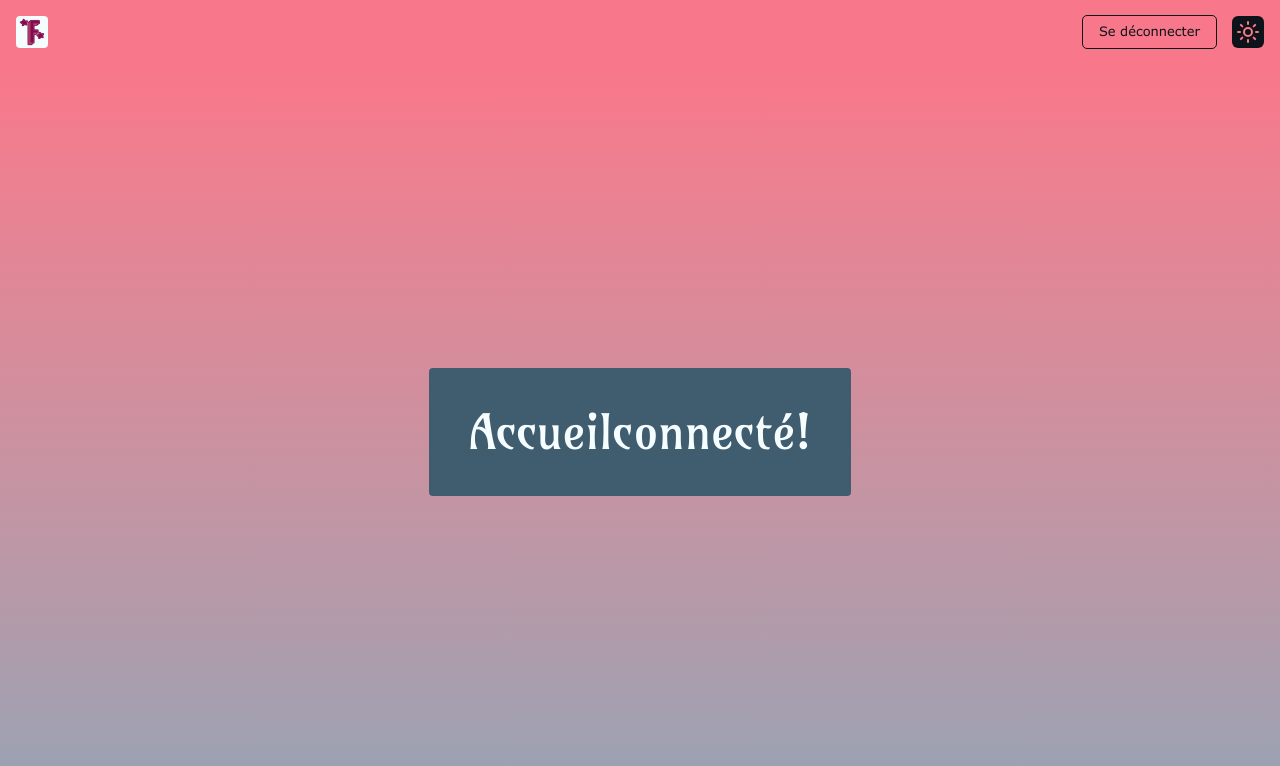
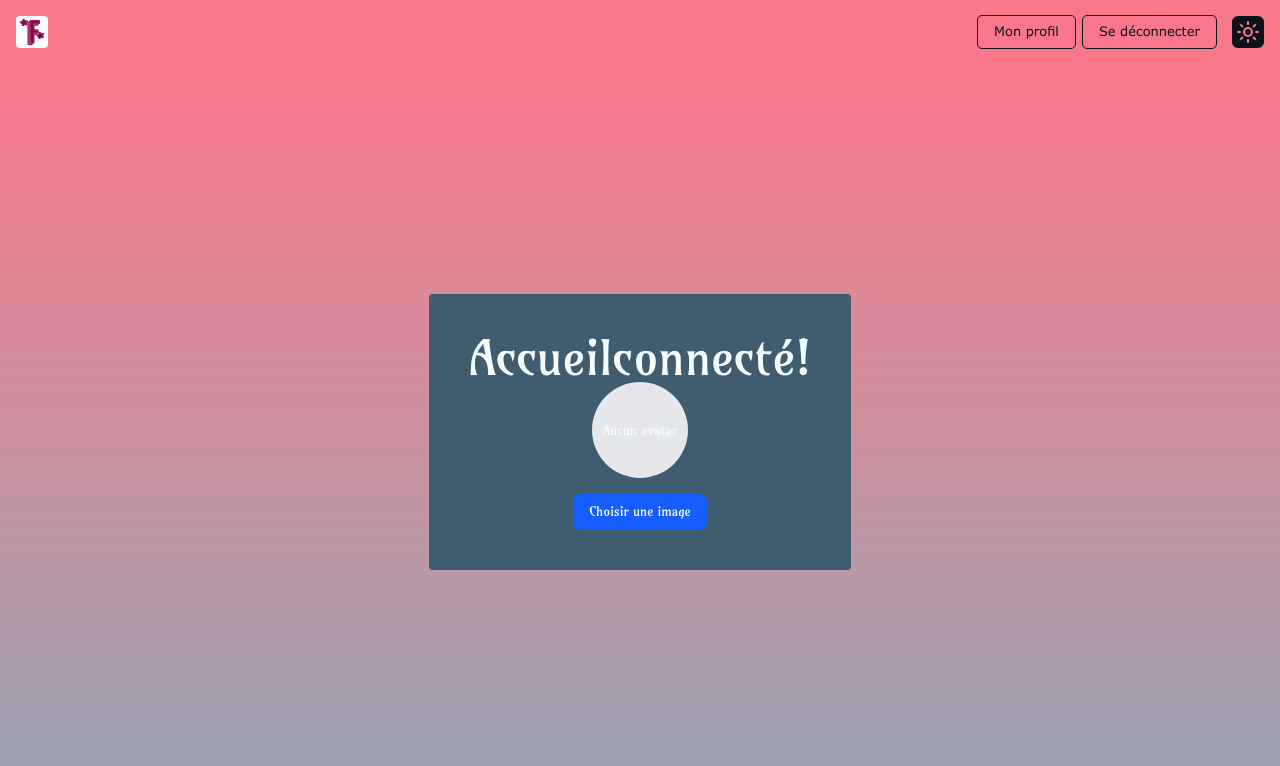
Before and after one commit to emeline-dr/forge-des-mondes, a Next.js app: page /dashboard in a window 1280 px wide. Shown: the top 766 px of the page. Built offline with nearby package versions, Linux system fonts and the light colour scheme; no server answers.

Commit message:
Supabase + erreur typo

```diff
--- a/app/dashboard/page.tsx
+++ b/app/dashboard/page.tsx
@@ -1,4 +1,5 @@
 import AnimatedText from "@/components/AnimatedText";
+import AvatarUploader from "@/components/AvatarUploader";
 
 export default async function Dashboard() {
     return (
@@ -7,6 +8,7 @@ export default async function Dashboard() {
                 <h1 className="text-5xl">
                     <AnimatedText text="Accueil connecté !" />
                 </h1>
+                <AvatarUploader />
             </div>
         </div>
     );
--- /dev/null
+++ b/components/AvatarUploader.tsx
@@ -0,0 +1,59 @@
+"use client";
+import { useState } from "react";
+import { supabase } from "../lib/supabaseClient";
+
+export default function AvatarUploader() {
+    const [imageUrl, setImageUrl] = useState<string | null>(null);
+    const [loading, setLoading] = useState(false);
+
+    async function handleUpload(e: React.ChangeEvent<HTMLInputElement>) {
+        const file = e.target.files?.[0];
+        if (!file) return;
+
+        setLoading(true);
+
+        const fileExt = file.name.split(".").pop();
+        const fileName = `${Date.now()}.${fileExt}`;
+        const filePath = `avatars/${fileName}`;
+
+        // Upload dans Supabase Storage
+        const { error } = await supabase.storage
+            .from("avatars")
+            .upload(filePath, file);
+
+        if (error) {
+            console.error("Erreur d'upload :", error);
+            setLoading(false);
+            return;
+        }
+
+        // Récupération de l’URL publique
+        const { data } = supabase.storage.from("avatars").getPublicUrl(filePath);
+
+        setImageUrl(data.publicUrl);
+        setLoading(false);
+    }
+
+    return (
+        <div className="flex flex-col items-center gap-4" >
+            {
+                imageUrl ? (
+                    <img
+                        src={imageUrl}
+                        alt="Avatar"
+                        className="w-24 h-24 rounded-full object-cover shadow-md"
+                    />
+                ) : (
+                    <div className="w-24 h-24 rounded-full bg-gray-200 flex items-center justify-center">
+                        Aucun avatar
+                    </ div >
+                )
+            }
+
+            <label className="cursor-pointer bg-blue-600 text-white px-4 py-2 rounded-lg hover:bg-blue-700" >
+                {loading ? "Upload..." : "Choisir une image"}
+                < input type="file" accept="image/*" onChange={handleUpload} hidden />
+            </label>
+        </div>
+    );
+}
--- a/components/Navbar.tsx
+++ b/components/Navbar.tsx
@@ -43,9 +43,14 @@ export default function Navbar() {
                 </Link>}
 
             {pathname == "/dashboard" &&
-                <button onClick={logout} type="button" className='h-[32px] px-[16px] rounded-sm cursor-pointer outline-1 outline-text dark:outline-dark-text hover:bg-text hover:text-accent dark:hover:bg-dark-text dark:hover:text-dark-accent'>
-                    Se déconnecter
-                </button>}
+                <div className='flex flex-wrap justify-between gap-[8px]'>
+                    <button type="button" className='h-[32px] px-[16px] rounded-sm cursor-pointer outline-1 outline-text dark:outline-dark-text hover:bg-text hover:text-accent dark:hover:bg-dark-text dark:hover:text-dark-accent'>
+                        Mon profil
+                    </button>
+                    <button onClick={logout} type="button" className='h-[32px] px-[16px] rounded-sm cursor-pointer outline-1 outline-text dark:outline-dark-text hover:bg-text hover:text-accent dark:hover:bg-dark-text dark:hover:text-dark-accent'>
+                        Se déconnecter
+                    </button>
+                </div>}
 
             <ThemeSwitch />
         </nav>
--- a/components/forms/RegisterForm.tsx
+++ b/components/forms/RegisterForm.tsx
@@ -36,7 +36,7 @@ export function RegisterForm() {
                 const response = await axios.post(API_URL, {
                     email: value.email,
                     password: value.password,
-                    confirmPassword: value.passwordBis,
+                    passwordBis: value.passwordBis,
                     username: value.username,
                 }, {
                     headers: {
--- /dev/null
+++ b/lib/supabaseClient.ts
@@ -0,0 +1,6 @@
+import { createClient } from "@supabase/supabase-js";
+
+export const supabase = createClient(
+    process.env.NEXT_PUBLIC_SUPABASE_URL!,
+    process.env.NEXT_PUBLIC_SUPABASE_ANON_KEY!
+);
--- a/package.json
+++ b/package.json
@@ -9,6 +9,7 @@
     "lint": "next lint"
   },
   "dependencies": {
+    "@supabase/supabase-js": "^2.75.0",
     "@tanstack/react-form": "^1.19.2",
     "animejs": "^4.0.2",
     "axios": "^1.11.0",
```
Also changed, not shown: 1 other file (tests, documents, lock files or other folders).
